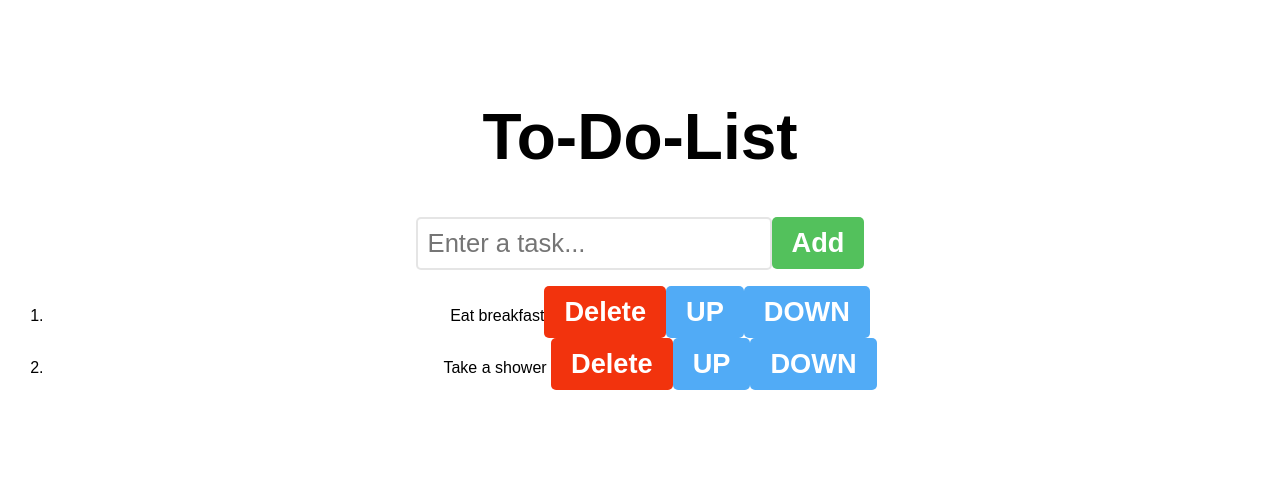
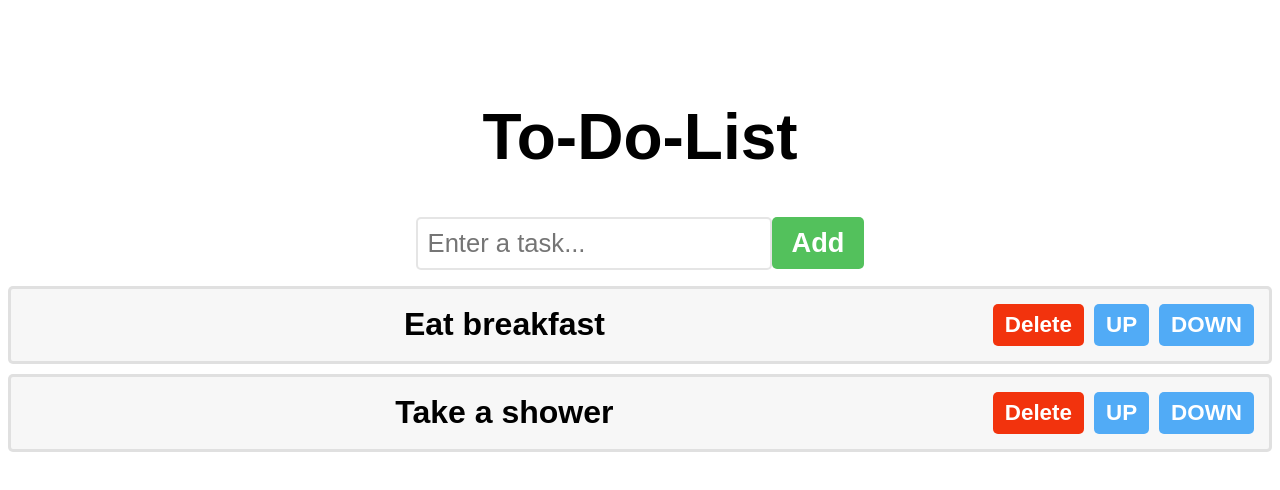
Before and after one commit to AhmadRabie1/To-Do-List, a React (Vite) app in the folder learn-react/: page / in a window 1280 px wide. Shown: the top 490 px of the page. Built offline with nearby package versions, Linux system fonts and the light colour scheme.

Commit message:
almost finish all the styling

```diff
--- a/learn-react/src/index.css
+++ b/learn-react/src/index.css
@@ -50,3 +50,29 @@ input[type="text"]{
     border-radius: 5px;
     color: hsla(0, 0%, 0%, 0.5);
 }
+
+ol{
+    padding: 0;
+}
+
+li{
+    font-size: 2rem;
+    font-weight: bold;
+    padding: 15px;
+    background-color: hsl(0, 0%, 97%);
+    margin-bottom: 10px;
+    border: 3px solid hsla(0, 0%, 85%, 0.75);
+    border-radius: 5px;
+    display: flex;
+    align-items: center;
+}
+
+.text{
+    flex: 1;
+}
+
+.delete-button, .move-button{
+    padding: 8px 12px;
+    font-size: 1.4rem;
+    margin-left: 10px;
+}
```
